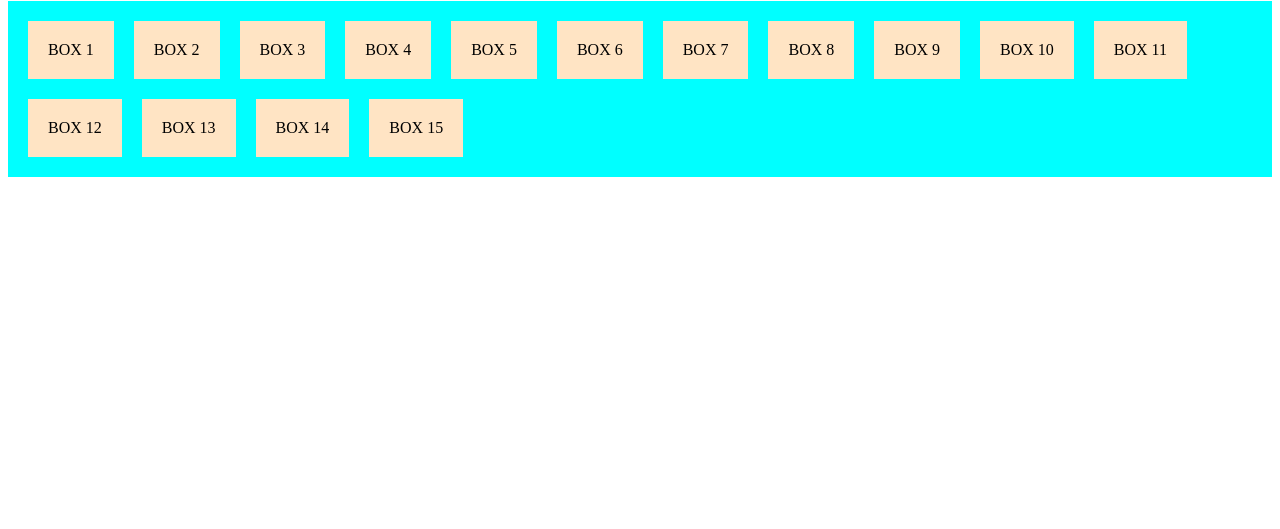
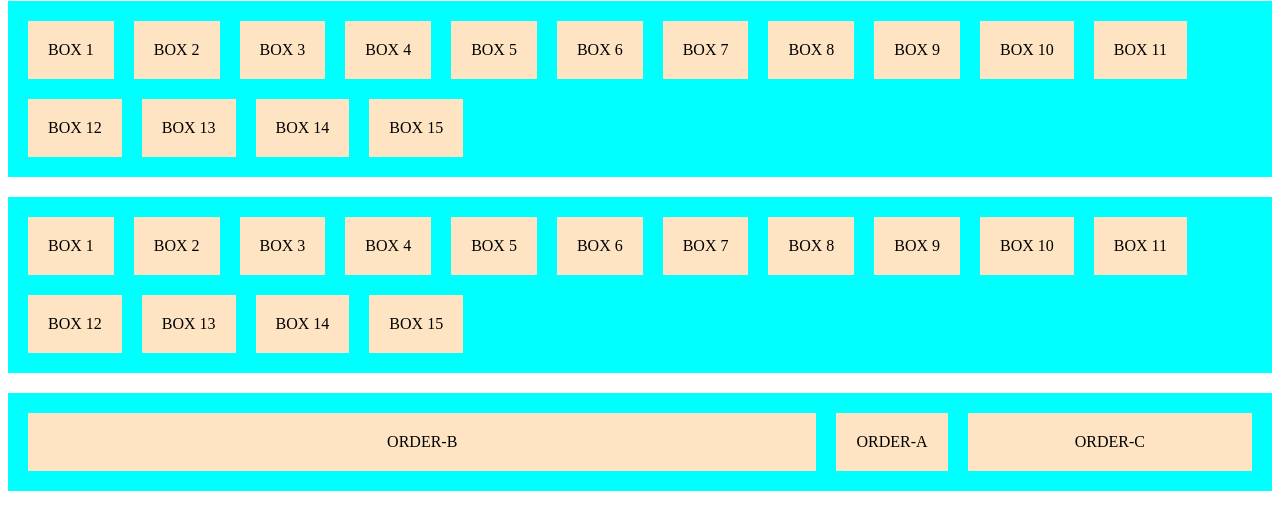
Before and after one commit to simeon1929/flex, a plain HTML site: page index.html in a window 1280 px wide. Shown: the part 79-608 px from the top of the page. Drawn offline with Linux system fonts and the light colour scheme.

Commit message:
flex box

```diff
--- a/css/style.scss
+++ b/css/style.scss
@@ -8,6 +8,30 @@ h1 {
     display: flex;
     flex-direction: row;
     flex-wrap: wrap;
+    margin-bottom: 20px;
+    &.second {
+        // flex-direction: row;
+        // flex-wrap: wrap;
+        // one line comment in
+        flex-flow: row wrap;
+        align-content:space-between;
+        justify-content: flex-start;
+    }
+    &.order {
+        flex-flow:  row wrap;
+        .orderA {
+            order: 2;
+        }
+        .orderB {
+            order: 1;
+            flex-grow: 2;
+            flex-basis: 400px;
+        }
+        .orderC {
+            order: 3;
+            flex-grow: 1;
+        }
+    }
 
     div {
         margin: 10px ;
--- a/index.html
+++ b/index.html
@@ -30,5 +30,33 @@
 
     </div>
 
+    <div class="divContainer second">
+        <div>BOX 1</div>
+        <div>BOX 2</div>
+        <div>BOX 3</div>
+        <div>BOX 4</div>
+        <div>BOX 5</div>
+        <div>BOX 6</div>
+        <div>BOX 7</div>
+        <div>BOX 8</div>
+        <div>BOX 9</div>
+        <div>BOX 10</div>
+        <div>BOX 11</div>
+        <div>BOX 12</div>
+        <div>BOX 13</div>
+        <div>BOX 14</div>
+        <div>BOX 15</div>
+
+    </div>
+    <div class="divContainer order">
+
+        <div class="orderA">ORDER-A</div>
+        <div class="orderB">ORDER-B</div>
+        <div class="orderC">ORDER-C</div>
+
+
+
+    </div>
+
 </body>
 </html>
```
Also changed, not shown: css/style.css, 1 other file.
